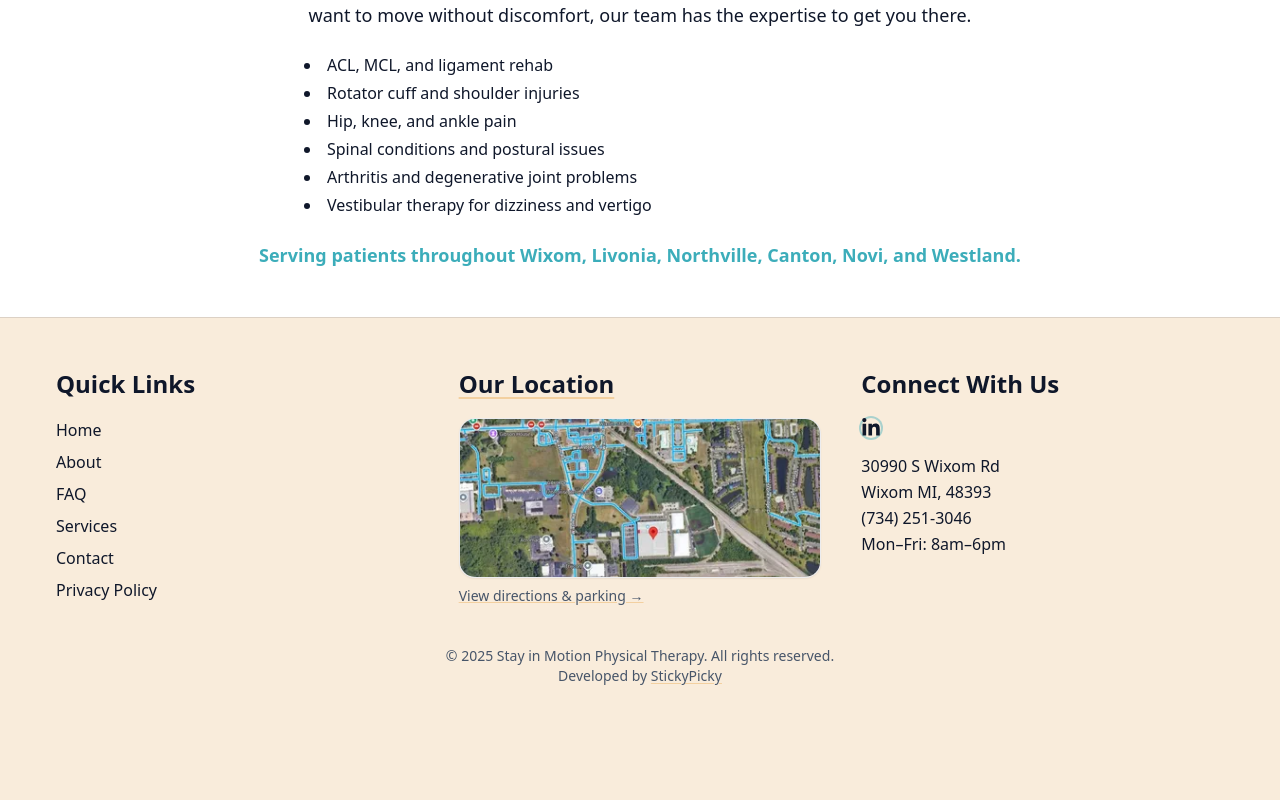
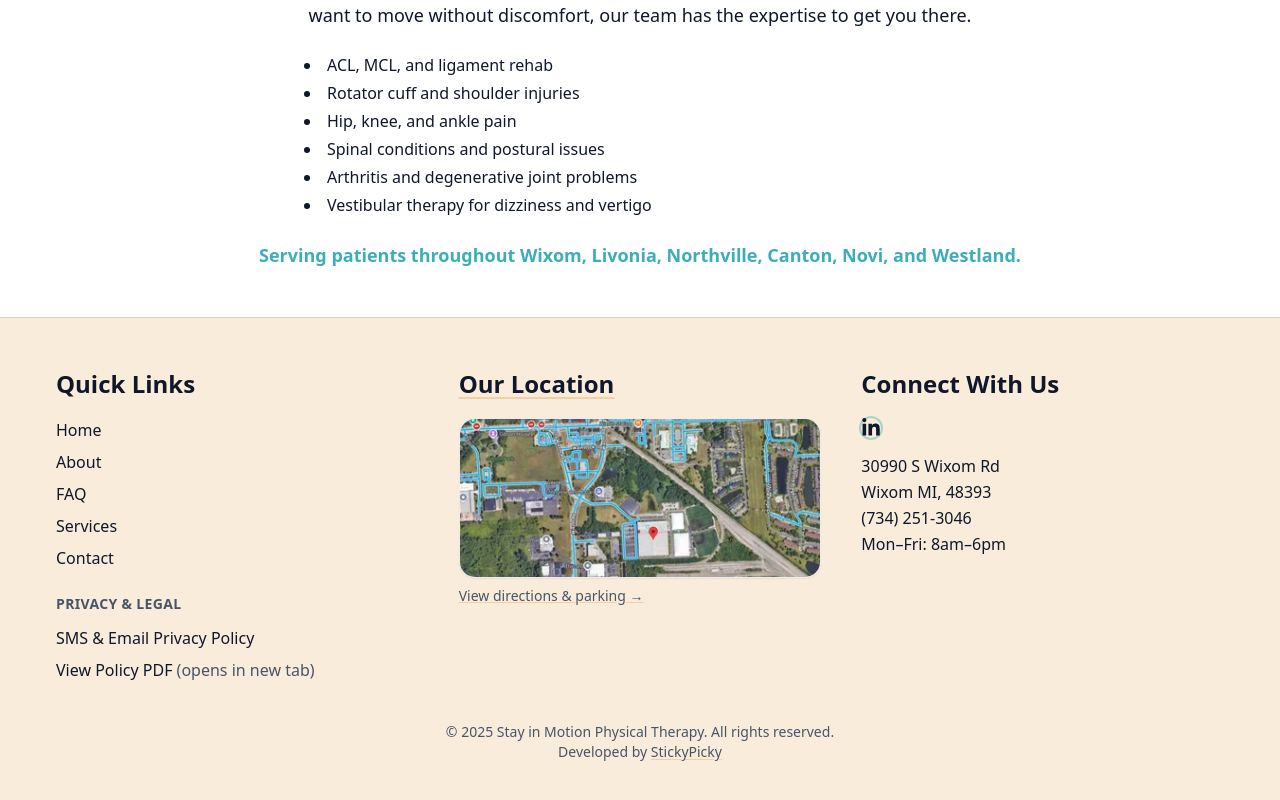
Before and after one commit to spickworth1991/stay-in-motion, a Next.js app: page / in a window 1280 px wide. Shown: the part 1579-2379 px from the top of the page. Before the commit the page ends 2313 px from the top, so only its background shows below. Built offline with nearby package versions, Linux system fonts and the light colour scheme; no server answers.

Commit message:
PrivacyPolicy

```diff
--- a/components/Footer.jsx
+++ b/components/Footer.jsx
@@ -28,19 +28,66 @@ export default function Footer() {
           <div>
             <h2 className="h3 mb-4">Quick Links</h2>
             <ul className="space-y-2">
-              <li><a href="/" className="hover:text-primary">Home</a></li>
-              <li><a href="/about" className="hover:text-primary">About</a></li>
-              <li><a href="/faq" className="hover:text-primary">FAQ</a></li>
-              <li><a href="/services" className="hover:text-primary">Services</a></li>
-              <li><a href="/contact" className="hover:text-primary">Contact</a></li>
-              <li><a href="/privacy" className="hover:text-primary">Privacy Policy</a></li>
+              <li>
+                <a href="/" className="hover:text-primary">
+                  Home
+                </a>
+              </li>
+              <li>
+                <a href="/about" className="hover:text-primary">
+                  About
+                </a>
+              </li>
+              <li>
+                <a href="/faq" className="hover:text-primary">
+                  FAQ
+                </a>
+              </li>
+              <li>
+                <a href="/services" className="hover:text-primary">
+                  Services
+                </a>
+              </li>
+              <li>
+                <a href="/contact" className="hover:text-primary">
+                  Contact
+                </a>
+              </li>
             </ul>
+
+            {/* Privacy & Legal */}
+            <div className="mt-6">
+              <h3 className="text-sm font-semibold text-muted uppercase tracking-wide">
+                Privacy &amp; Legal
+              </h3>
+              <ul className="mt-3 space-y-2">
+                <li>
+                  <a href="/privacy" className="hover:text-primary">
+                    SMS &amp; Email Privacy Policy
+                  </a>
+                </li>
+                <li>
+                  <a
+                    href="/privacy.pdf"
+                    target="_blank"
+                    rel="noopener noreferrer"
+                    className="hover:text-primary"
+                  >
+                    View Policy PDF
+                    <span className="text-muted"> (opens in new tab)</span>
+                  </a>
+                </li>
+              </ul>
+            </div>
           </div>
 
           {/* Map */}
           <div>
             <h2 className="h3 mb-4">
-              <a href="/location" className="hover:text-primary underline decoration-accent underline-offset-4">
+              <a
+                href="/location"
+                className="hover:text-primary underline decoration-accent underline-offset-4"
+              >
                 Our Location
               </a>
             </h2>
@@ -82,7 +129,10 @@ export default function Footer() {
             </div>
 
             <p className="mt-2 text-sm text-muted">
-              <a href="/location" className="underline decoration-accent hover:text-primary">
+              <a
+                href="/location"
+                className="underline decoration-accent hover:text-primary"
+              >
                 View directions &amp; parking →
               </a>
             </p>
@@ -91,7 +141,9 @@ export default function Footer() {
             <noscript>
               <p className="mt-2">
                 <a
-                  href={`https://maps.google.com/?q=${encodeURIComponent(address)}`}
+                  href={`https://maps.google.com/?q=${encodeURIComponent(
+                    address
+                  )}`}
                   target="_blank"
                   rel="noopener"
                   className="underline"
@@ -152,7 +204,8 @@ export default function Footer() {
 
         <div className="container-site">
           <p className="mt-10 text-center text-sm text-muted">
-            © {new Date().getFullYear()} Stay in Motion Physical Therapy. All rights reserved.
+            © {new Date().getFullYear()} Stay in Motion Physical Therapy. All
+            rights reserved.
             <br />
             <span>
               Developed by{" "}
```
